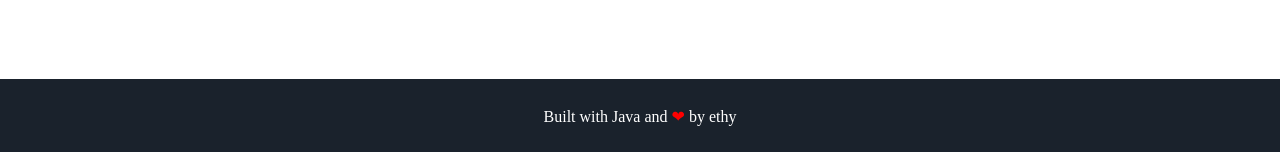
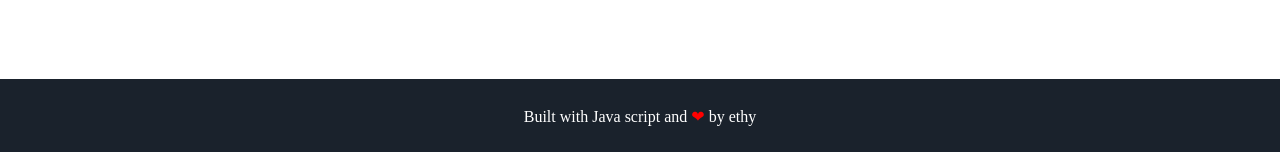
Before and after one commit to ethye/pleasant-celery-99239, a Jekyll site: the page built from index.html, in a window 1280 px wide. Shown: the part 1574-1726 px from the top of the page. Built offline with Jekyll 4.4.1, drawn with Linux system fonts in a browser that asks for light colours; some web fonts are replaced.

Commit message:
footer.html: changed

```diff
--- a/_includes/footer.html
+++ b/_includes/footer.html
@@ -1,6 +1,6 @@
 <footer class="footer">
     <!-- <p>&copy; {{ site.username }}</p> -->
-    <p>Built with Java and <span class="love">❤</span> by <a href="https://github.com/ethye">ethy</a></p>
+    <p>Built with Java script and <span class="love">❤</span> by <a href="https://github.com/ethye">ethy</a></p>
 </footer>
 <script src="//cdn.jsdelivr.net/particles.js/2.0.0/particles.min.js"></script>
 <script src="{{ '/assets/js/sweet-scroll.min.js' | prepend: site.baseurl }}"></script>
```
